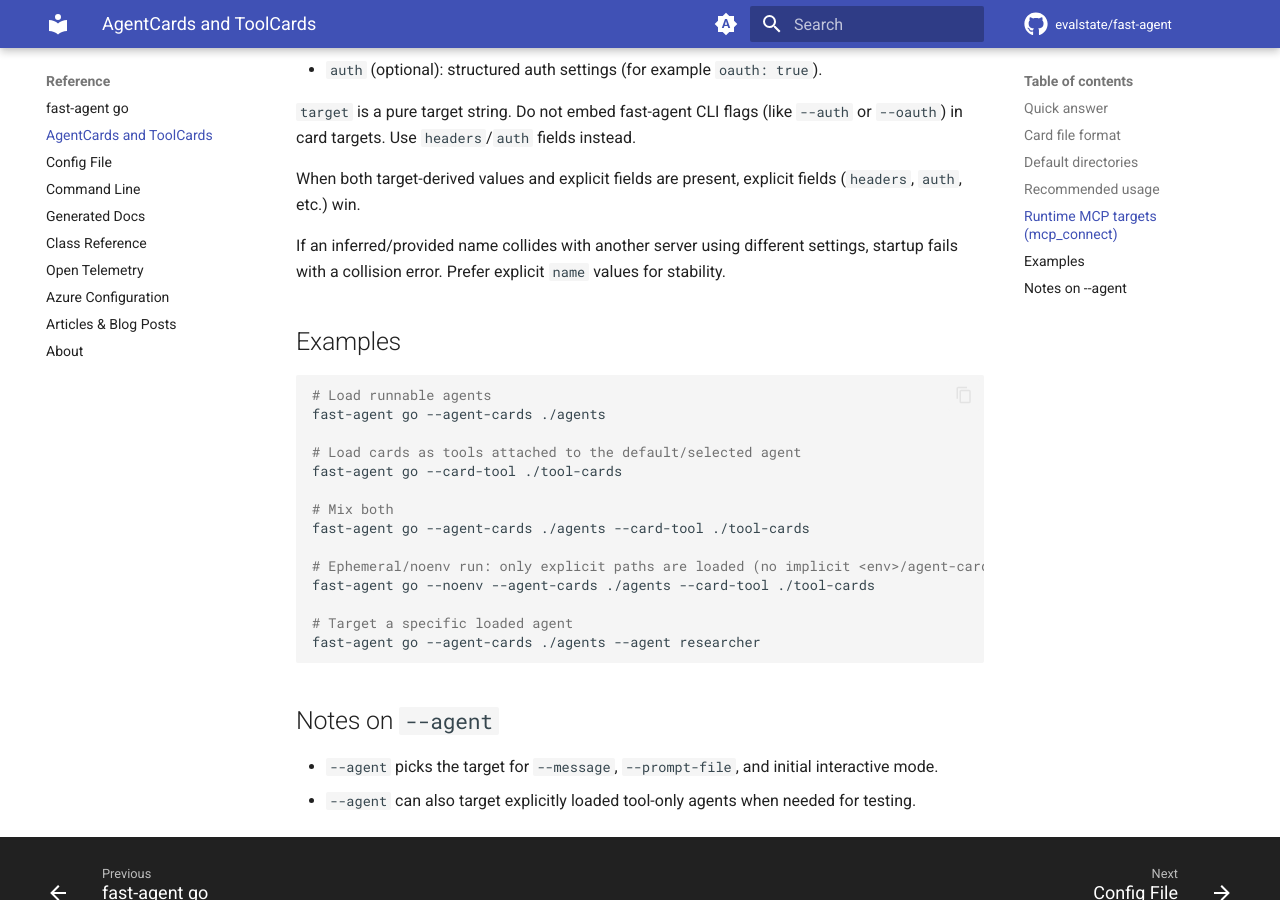
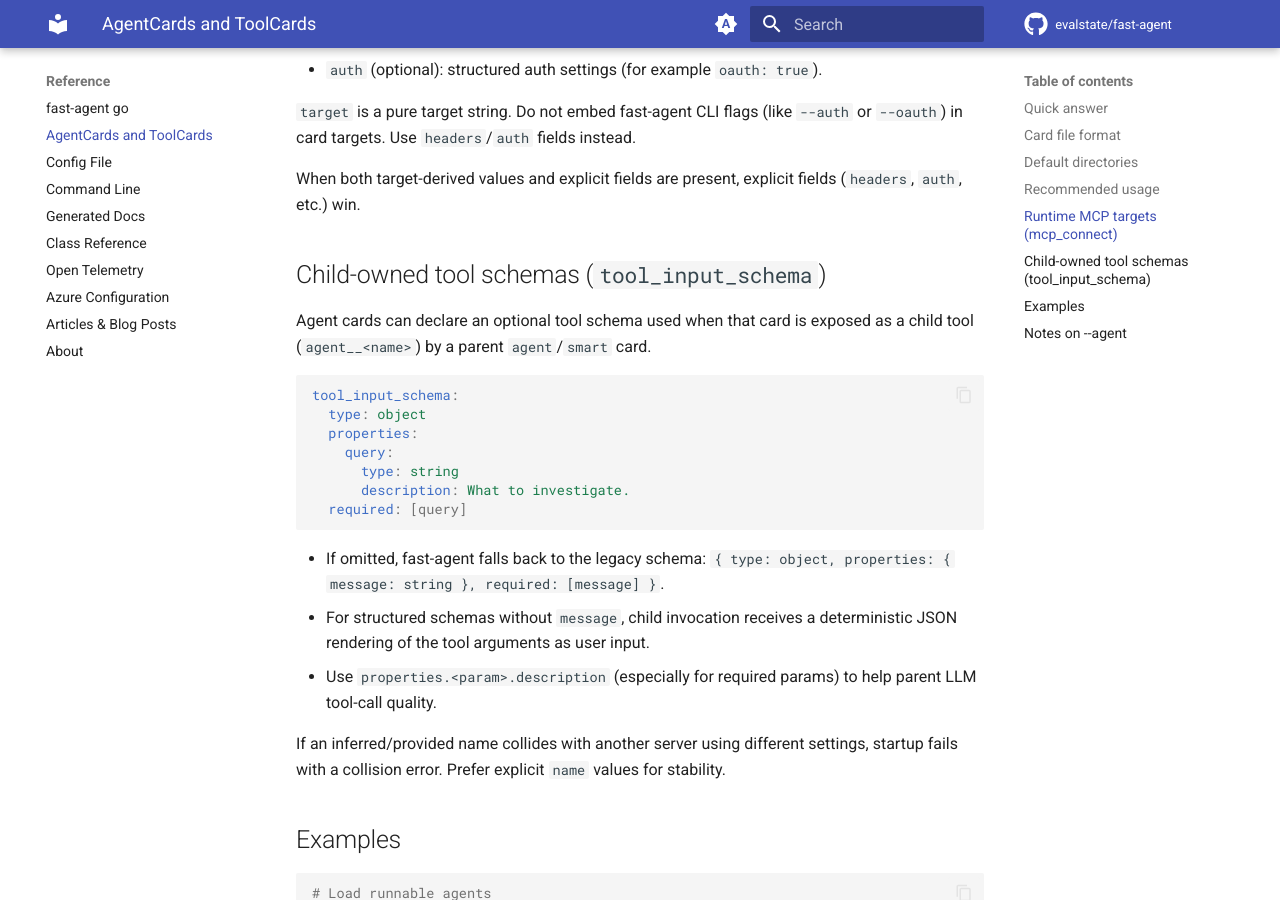
Before and after one commit to evalstate/fast-agent-docs, an MkDocs documentation site: the page built from docs/ref/agent_cards.md, in a window 1280 px wide and 900 px high, scrolled down 1672 px. Built offline with MkDocs 1.6.1 and Material for MkDocs 9.7.7, drawn with Linux system fonts in a browser that asks for light colours; comment, search, counter and statistics services are not loaded.

Commit message:
docs: describe child tool_input_schema for agents-as-tools

````diff
--- a/docs/ref/agent_cards.md
+++ b/docs/ref/agent_cards.md
@@ -73,6 +73,28 @@ mcp_connect:
 When both target-derived values and explicit fields are present, explicit fields
 (`headers`, `auth`, etc.) win.
 
+## Child-owned tool schemas (`tool_input_schema`)
+
+Agent cards can declare an optional tool schema used when that card is exposed as
+a child tool (`agent__<name>`) by a parent `agent`/`smart` card.
+
+```yaml
+tool_input_schema:
+  type: object
+  properties:
+    query:
+      type: string
+      description: What to investigate.
+  required: [query]
+```
+
+- If omitted, fast-agent falls back to the legacy schema:
+  `{ type: object, properties: { message: string }, required: [message] }`.
+- For structured schemas without `message`, child invocation receives a
+  deterministic JSON rendering of the tool arguments as user input.
+- Use `properties.<param>.description` (especially for required params) to help
+  parent LLM tool-call quality.
+
 If an inferred/provided name collides with another server using different settings,
 startup fails with a collision error. Prefer explicit `name` values for stability.
 
````
Also changed, not shown: docs/agents/workflows.md (+7 -0 lines).
